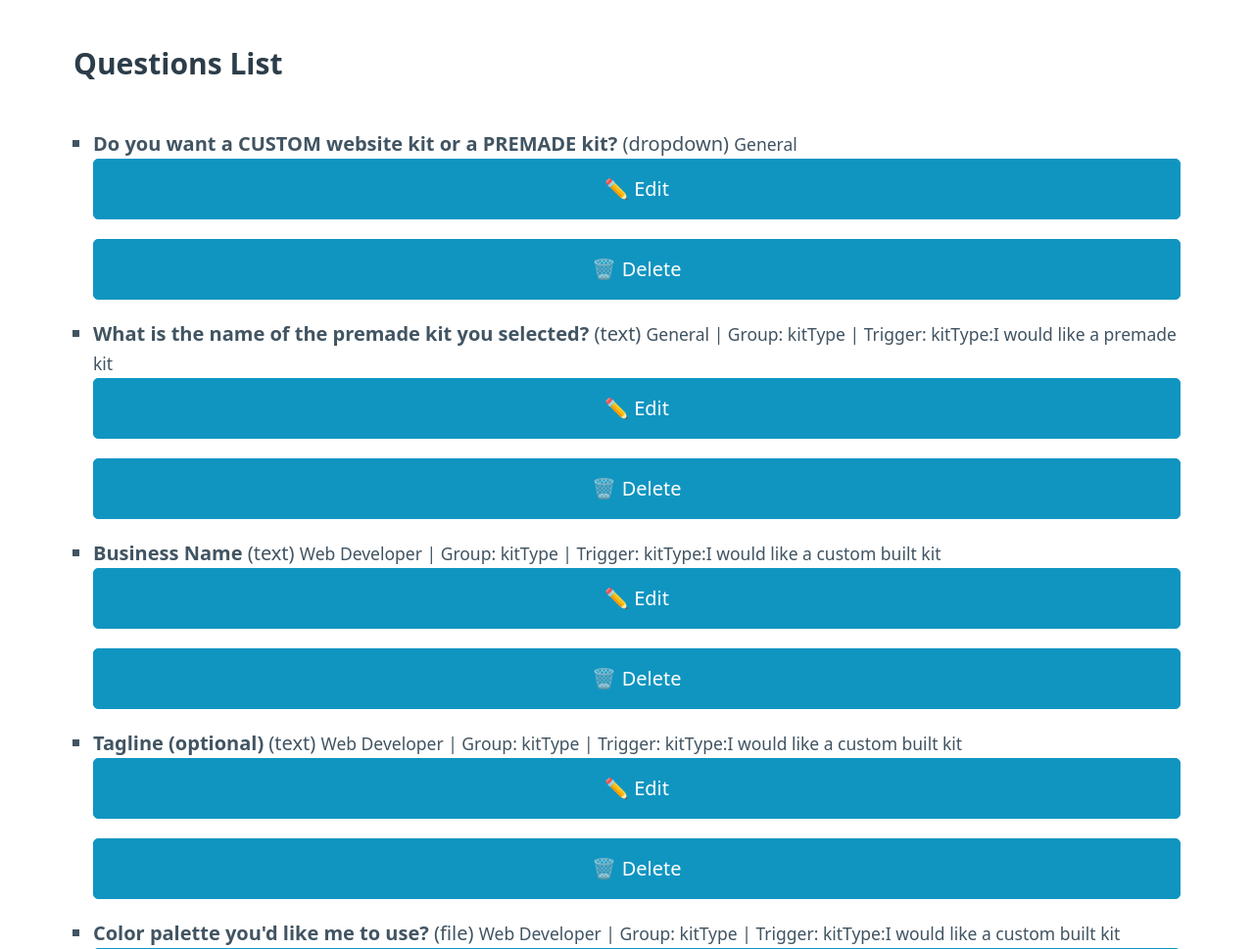
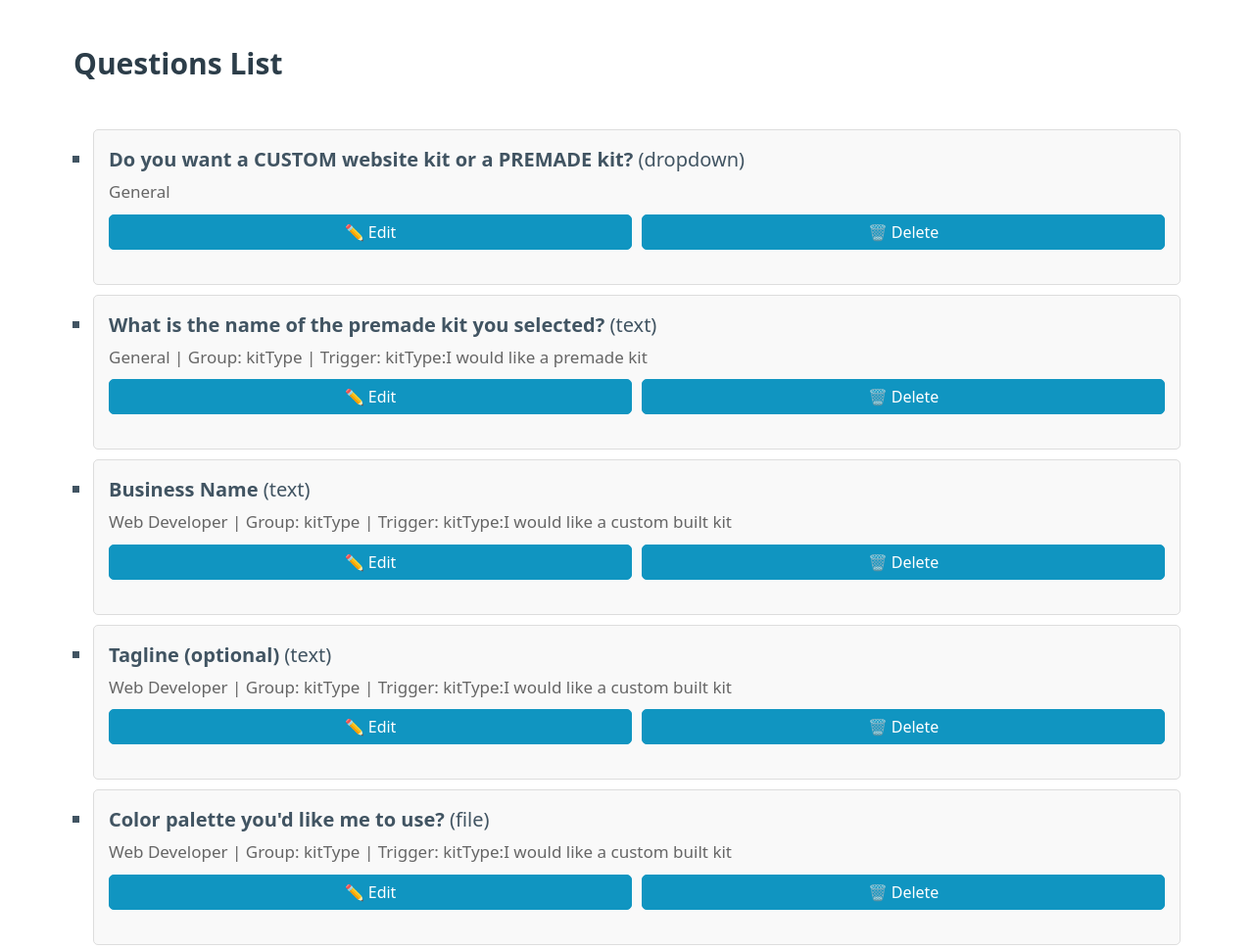
Before and after one commit to DieselDesigns2022/web-build-questionnaire, a website: page admin-questions.html in a window 1280 px wide. Shown: the part 1080-2049 px from the top of the page at 98% size. Drawn offline with nearby package versions, Linux system fonts and the light colour scheme.

Commit message:
Update admin-questions.html
Clean up admin-questions.html layout with compact styling and smaller buttons

```diff
--- a/admin-questions.html
+++ b/admin-questions.html
@@ -6,6 +6,30 @@
   <title>Admin - Manage Questions</title>
   <link rel="stylesheet" href="https://cdn.jsdelivr.net/npm/@picocss/pico@1/css/pico.min.css">
   <script src="https://cdn.jsdelivr.net/npm/sortablejs@1.15.0/Sortable.min.js"></script>
+  <style>
+    li.question-item {
+      margin-bottom: 0.5rem;
+      padding: 0.75rem;
+      border: 1px solid #ddd;
+      border-radius: 5px;
+      background: #f9f9f9;
+    }
+    li.question-item small {
+      display: block;
+      margin-top: 0.25rem;
+      font-size: 0.85em;
+      color: #666;
+    }
+    .button-row {
+      display: flex;
+      gap: 0.5rem;
+      margin-top: 0.5rem;
+    }
+    .button-row button {
+      padding: 0.25rem 0.5rem;
+      font-size: 0.8rem;
+    }
+  </style>
 </head>
 <body>
   <nav class="container-fluid">
@@ -68,13 +92,15 @@
       list.innerHTML = '';
       questions.forEach((q, i) => {
         const li = document.createElement('li');
+        li.className = 'question-item';
         li.dataset.index = i;
         li.innerHTML = `
-          <strong>${q.label}</strong> (${q.type})
+          <strong>${q.label}</strong> (${q.type})<br/>
           <small>${q.section || ''}${q.group ? ' | Group: ' + q.group : ''}${q.trigger ? ' | Trigger: ' + q.trigger : ''}</small>
-          <br>
-          <button onclick="editQuestion(${i})">✏️ Edit</button>
-          <button onclick="deleteQuestion(${i})">🗑️ Delete</button>
+          <div class="button-row">
+            <button onclick="editQuestion(${i})">✏️ Edit</button>
+            <button onclick="deleteQuestion(${i})">🗑️ Delete</button>
+          </div>
         `;
         list.appendChild(li);
       });
```
